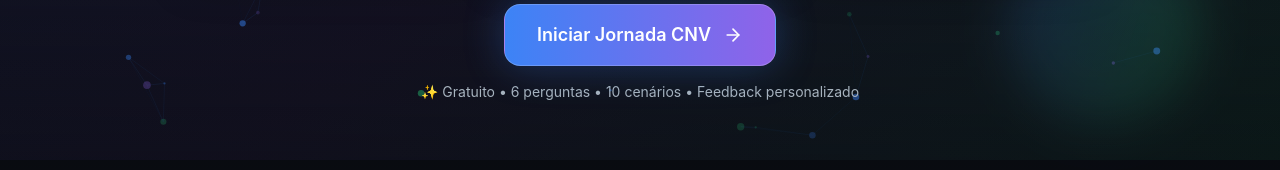
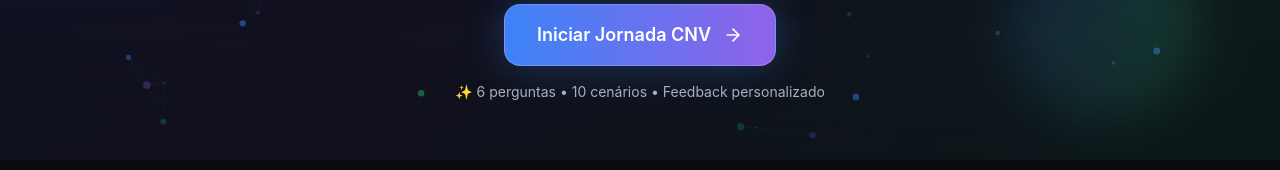
Before and after one commit to GabGodz/projeto-cnv, a React (Vite) app: page / in a window 1280 px wide. Shown: the part 640-810 px from the top of the page. Built offline with nearby package versions, Linux system fonts and the light colour scheme.

Commit message:
Visual edit in Lovable
Edited UI in Lovable

```diff
--- a/src/components/HeroSection.tsx
+++ b/src/components/HeroSection.tsx
@@ -91,9 +91,7 @@ const HeroSection: React.FC<HeroSectionProps> = ({
             <ArrowRight className="w-5 h-5 group-hover:translate-x-1 transition-transform" />
           </button>
 
-          <p className="text-sm text-muted-foreground">
-            ✨ Gratuito • 6 perguntas • 10 cenários • Feedback personalizado
-          </p>
+          <p className="text-sm text-muted-foreground">✨  6 perguntas • 10 cenários • Feedback personalizado</p>
         </div>
 
         {/* Estatísticas */}
```
